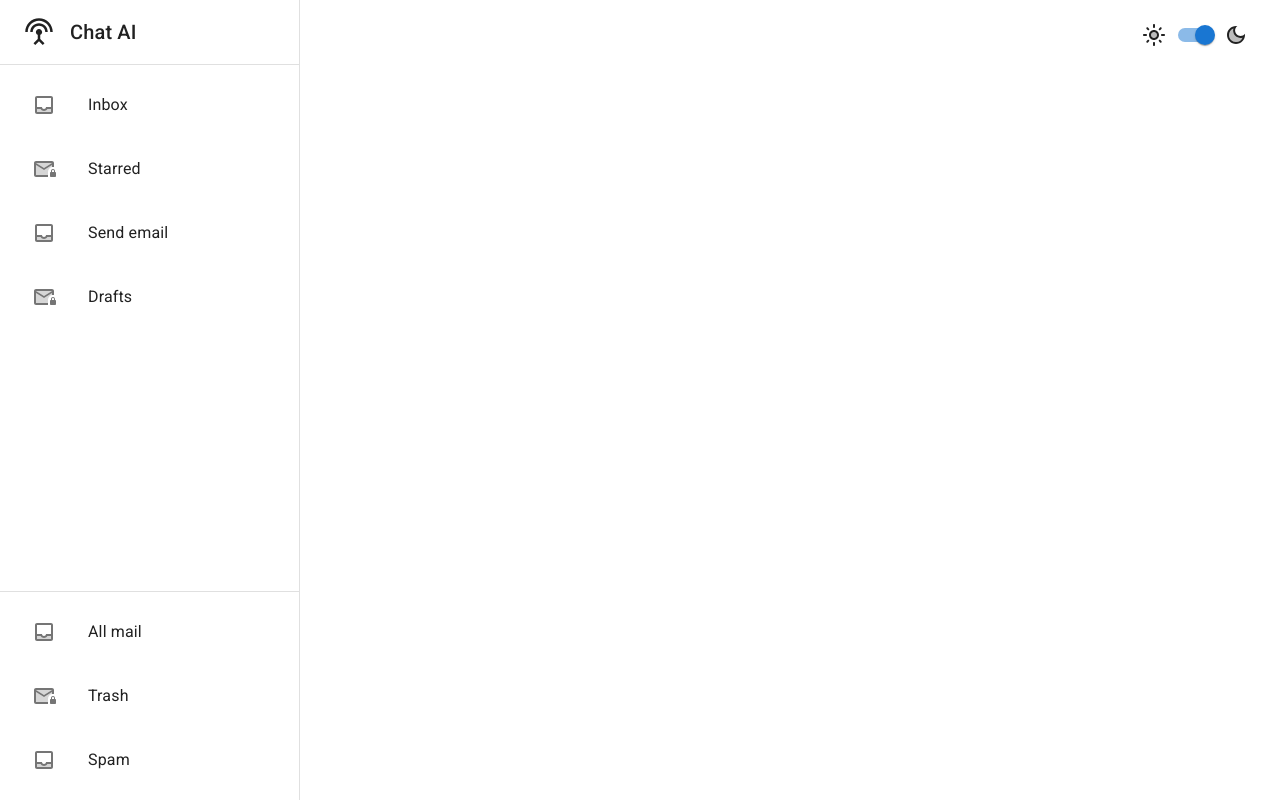
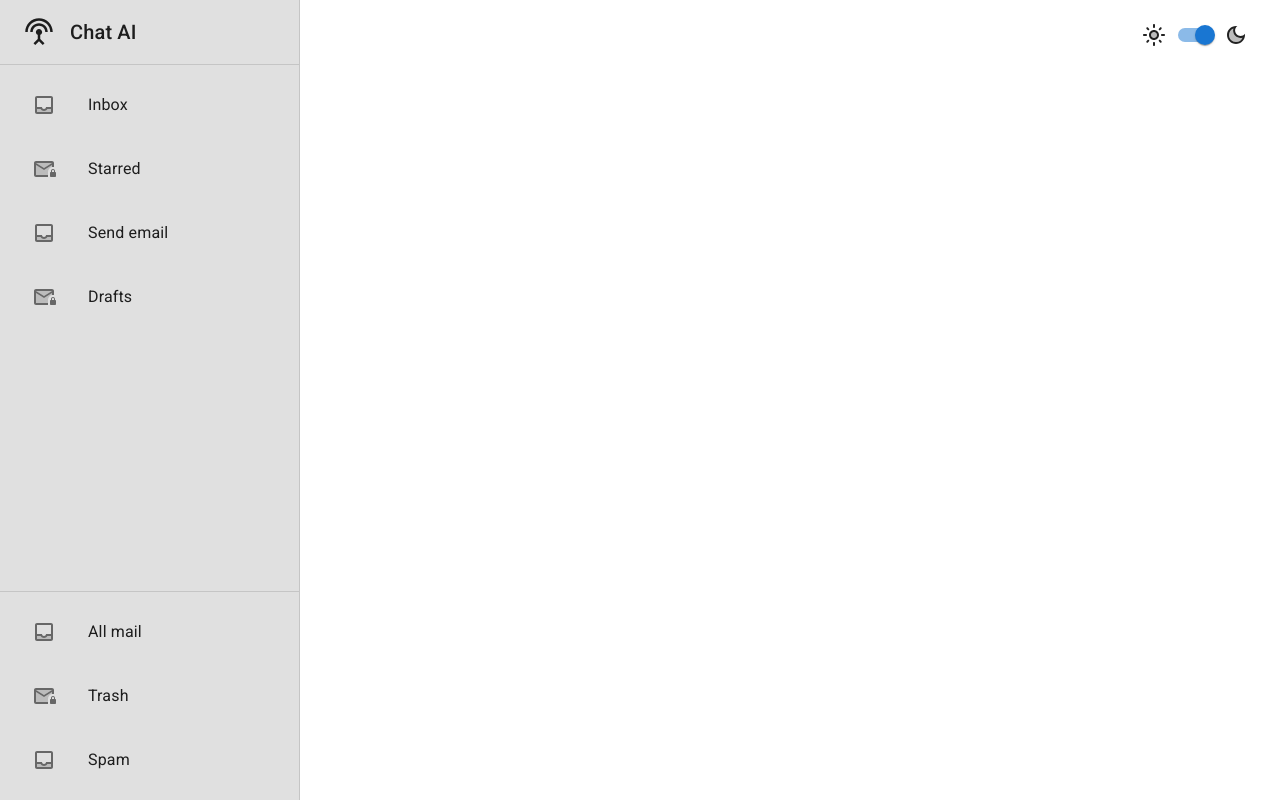
Before and after one commit to sai-public-user/chat-ai, a React (Create React App) app: page / in a window 1280 px wide. Built offline with nearby package versions, Linux system fonts and the light colour scheme.

Commit message:
Color settings

```diff
--- a/src/Components/Layout.js
+++ b/src/Components/Layout.js
@@ -6,6 +6,7 @@ import {
   Menu,
   Toolbar,
   Typography,
+  useTheme,
 } from "@mui/material";
 import React from "react";
 import Sidebar, { drawerWidth } from "./Sidebar";
@@ -14,6 +15,7 @@ import { SettingsInputAntennaTwoTone } from "@mui/icons-material";
 export default function Layout({ children }) {
   const [mobileOpen, setMobileOpen] = React.useState(false);
   const [isClosing, setIsClosing] = React.useState(false);
+  const theme = useTheme();
 
   const handleDrawerClose = () => {
     setIsClosing(true);
@@ -39,6 +41,12 @@ export default function Layout({ children }) {
           width: { sm: `calc(100% - ${drawerWidth}px)` },
           ml: { sm: `${drawerWidth}px` },
           display: { sm: "block", md: "none" },
+          "& .MuiDrawer-paper": {
+            backgroundColor:
+              theme.palette.mode === "light"
+                ? theme.palette.grey[300]
+                : theme.palette.grey[900],
+          },
         }}
       >
         <Toolbar>
@@ -50,7 +58,14 @@ export default function Layout({ children }) {
           >
             <Menu />
           </IconButton>
-          <Typography variant="h5" noWrap component="div">
+          <Typography
+            variant="h5"
+            noWrap
+            component="div"
+            display="flex"
+            alignitems="center"
+            sx={{ gap: 2 }}
+          >
             <SettingsInputAntennaTwoTone sx={{ fontSize: 30 }} />
             Chat AI
           </Typography>
--- a/src/Components/Sidebar.js
+++ b/src/Components/Sidebar.js
@@ -93,27 +93,32 @@ export default function Sidebar({
           "& .MuiDrawer-paper": {
             boxSizing: "border-box",
             width: drawerWidth,
+            backgroundColor:
+              theme.palette.mode === "light"
+                ? theme.palette.grey[300]
+                : theme.palette.grey[900],
           },
           backgroundColor:
             theme.palette.mode === "light"
-              ? theme.palette.grey[100]
+              ? theme.palette.grey[300]
               : theme.palette.grey[900],
         }}
       >
         {drawer}
       </Drawer>
       <Drawer
+        elevation={16}
         variant="permanent"
         sx={{
           display: { xs: "none", sm: "block" },
           "& .MuiDrawer-paper": {
             boxSizing: "border-box",
             width: drawerWidth,
+            backgroundColor:
+              theme.palette.mode === "light"
+                ? theme.palette.grey[300]
+                : theme.palette.grey[900],
           },
-          backgroundColor:
-            theme.palette.mode === "light"
-              ? theme.palette.grey[100]
-              : theme.palette.grey[900],
         }}
         open
       >
```
